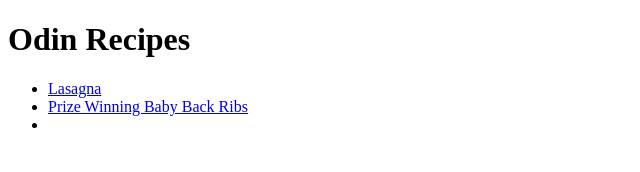
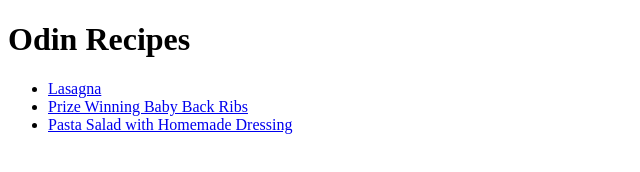
Before and after one commit to gdanielzd/odin-recipes, a plain HTML site: page index.html in a window 1280 px wide. Shown: the whole page, without its empty margins (0-640 px from the left). Drawn offline with Linux system fonts and the light colour scheme.

Commit message:
update index.html

```diff
--- a/index.html
+++ b/index.html
@@ -10,7 +10,7 @@
     <ul>
         <li><a href="recipes/lasagna.html">Lasagna</a></li>
         <li><a href="recipes/Prize-Winning-Baby-Back-Ribs.html">Prize Winning Baby Back Ribs</a></li>
-        <li><a href="recipes/Pasta-Salad-with-Homemade-Dressing.html"></a></li>
+        <li><a href="recipes/Pasta-Salad-with-Homemade-Dressing.html">Pasta Salad with Homemade Dressing</a></li>
     </ul>
 
 </body>
```
